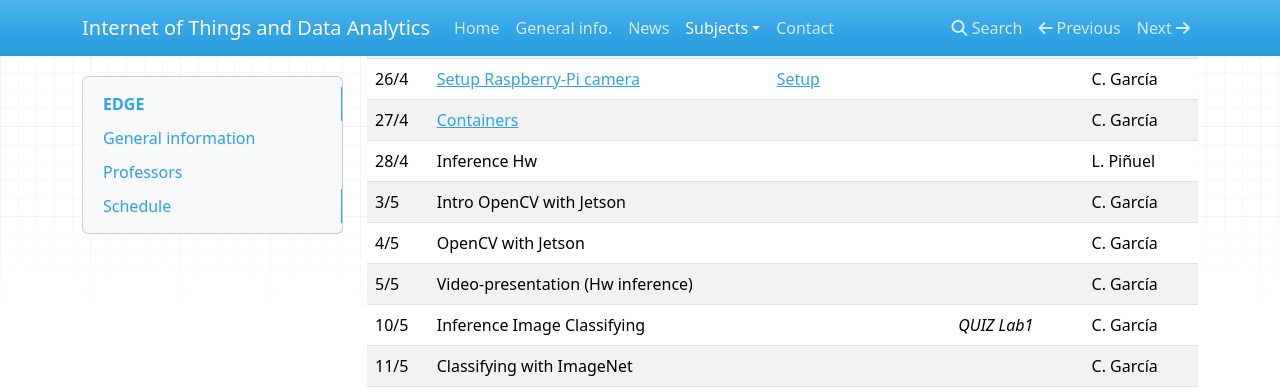
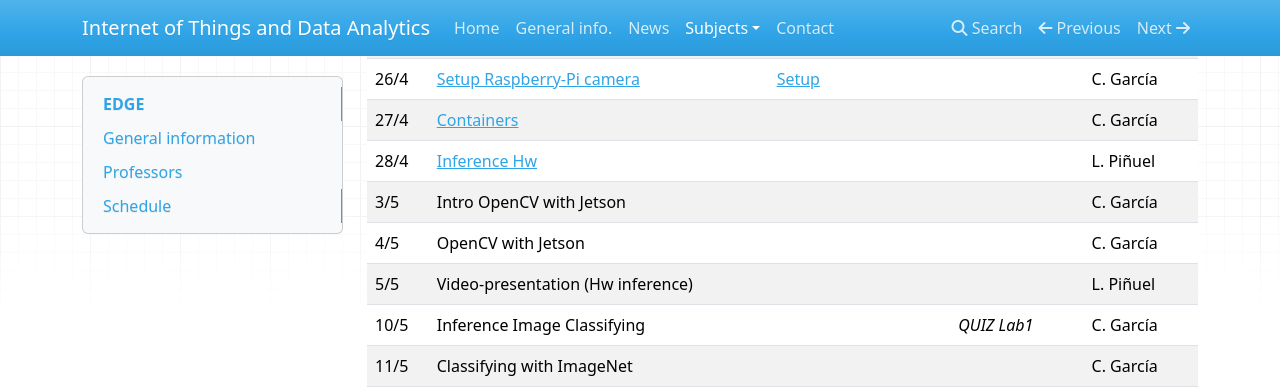
Before and after one commit to iot-da/iot-da.github.io, an MkDocs documentation site: the page built from docs/Subjects/EDGE/index.md, in a window 1280 px wide and 900 px high, scrolled down 694 px. Shown: the top 389 px of the window. Built offline with MkDocs 1.6.1, drawn with Linux system fonts in a browser that asks for light colours; nearby versions of some CDN libraries.

Commit message:
slides intro AI HW

```diff
--- a/docs/Subjects/EDGE/index.md
+++ b/docs/Subjects/EDGE/index.md
@@ -19,14 +19,14 @@
 |    Day       | Topic                                                                |  Lab instructions                   |  Deliverable   | Professor |
 |--------------|----------------------------------------------------------------------|-------------------------------------|----------------|-----------|
 | 19/4         | [Introduction Edge-Computing](Week1/slides/Week1_Intro.pdf)          | [Week1](Week1/index.md)             |                | C. García |
-| 20/4         | [Setup Jetson-Nano](Week1/slides/Week1_JetsonNano_install.pdf)       | [Installation](Week1/install_Jetson-Nano.md) |                | C. García |
-| 21/4         | Intro Inference Hw                                                   |                                     |                | L. Piñuel |
+| 20/4         | [Setup Jetson-Nano](Week1/slides/Week1_JetsonNano_install.pdf)       | [Installation](Week1/install_Jetson-Nano.md) |       | C. García |
+| 21/4         | [Intro Inference Hw](Theory/intro.pdf)                               |                                     |                | L. Piñuel |
 | 26/4         | [Setup Raspberry-Pi camera](Week1/slides/Week1_JetsonNano_setup.pdf) | [Setup](Week1/setup_Jetson-Nano.md) |                | C. García |
 | 27/4         | [Containers](Week1/slides/Week1_JetsonNano_setup.pdf)                |                                     |                | C. García |
-| 28/4         | Inference Hw                                                         |                                     |                | L. Piñuel |
+| 28/4         | [Inference Hw](Theory/edge-ai-hw.pdf)                                |                                     |                | L. Piñuel |
 |  3/5         | Intro OpenCV with Jetson                                             |                                     |                | C. García |
 |  4/5         | OpenCV with Jetson                                                   |                                     |                | C. García |
-|  5/5         | Video-presentation (Hw inference)                                    |                                     |                | C. García |
+|  5/5         | Video-presentation (Hw inference)                                    |                                     |                | L. Piñuel |
 | 10/5         | Inference Image Classifying                                          |                                     | *QUIZ Lab1*    | C. García |
 | 11/5         | Classifying with ImageNet                                            |                                     |                | C. García |
 | 12/5         | Evaluating Inference Models                                          |                                     |                | C. García |
```
Also changed, not shown: 2 other files.
